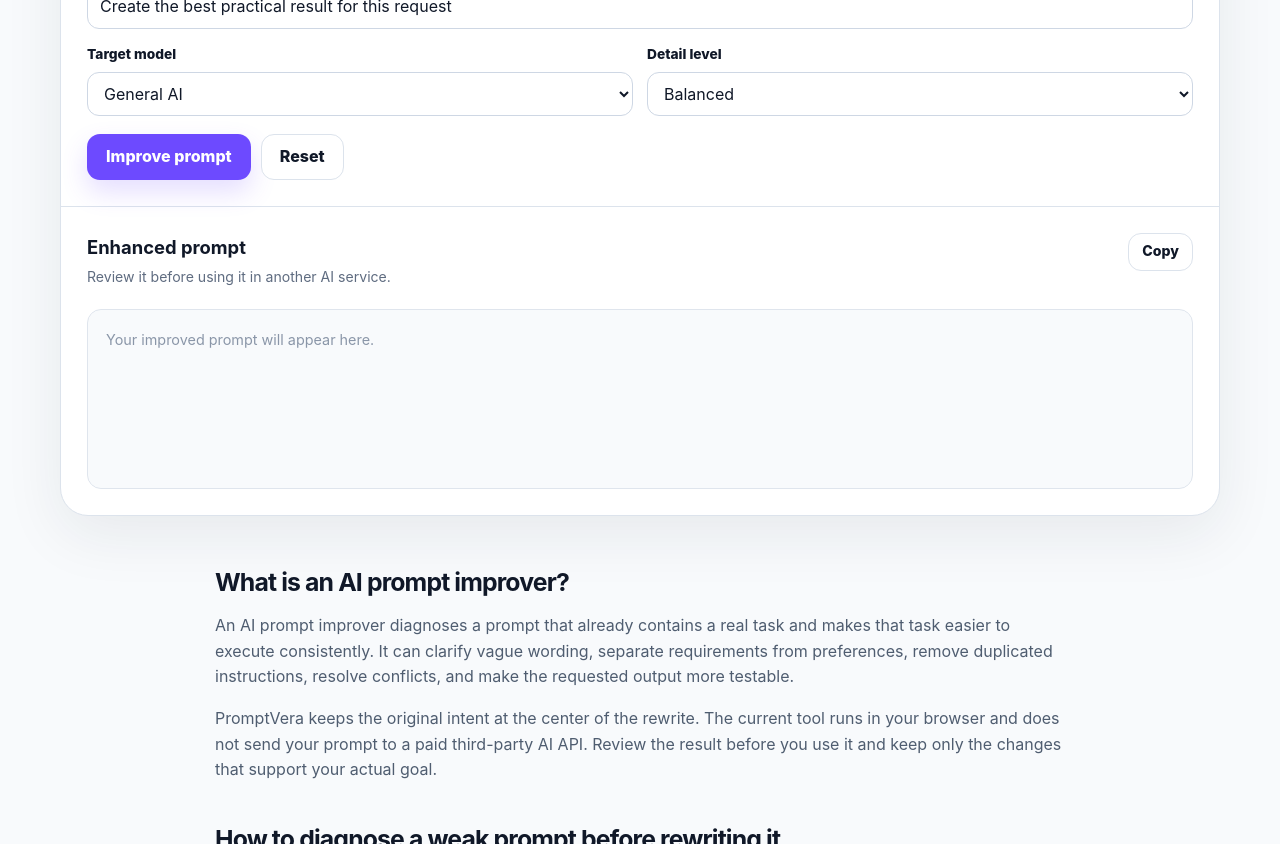
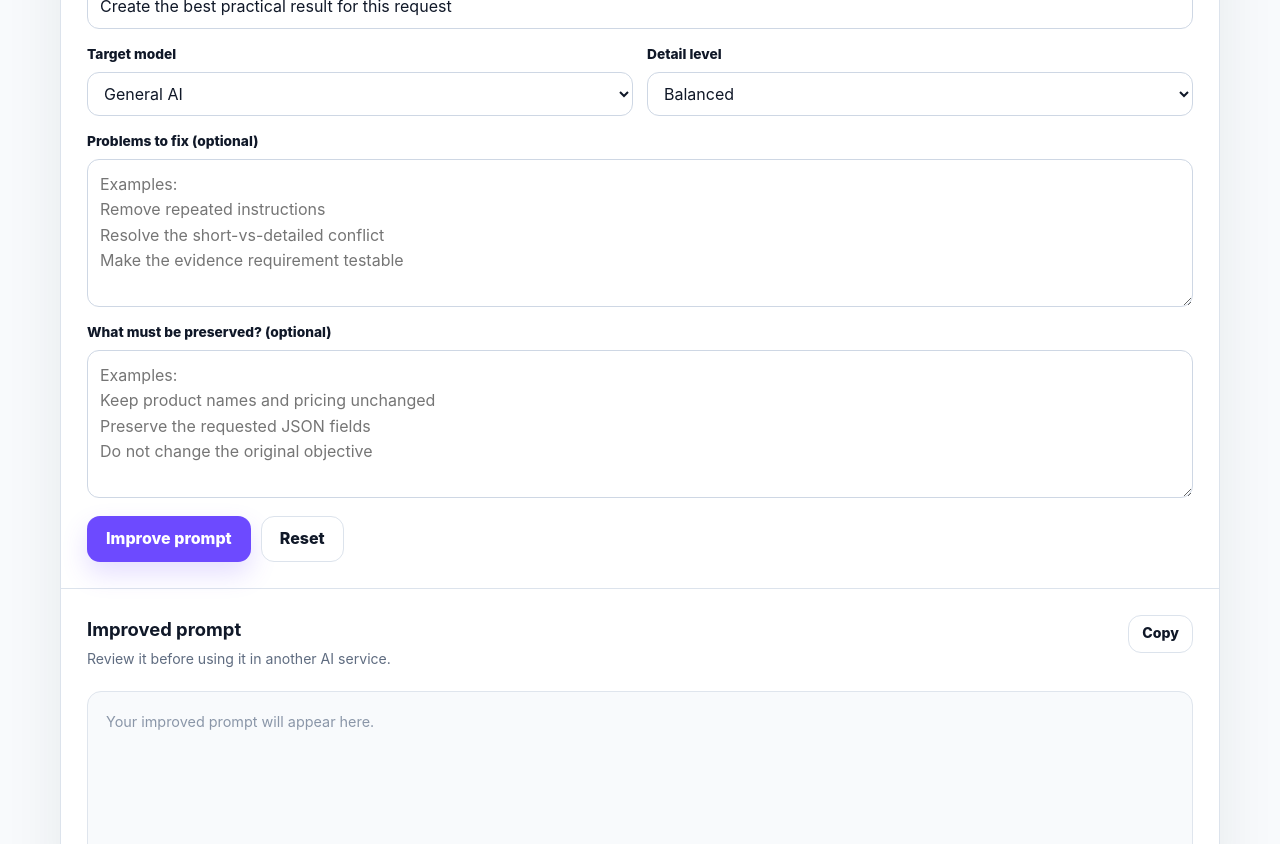
Before and after one commit to GrithX-Solutions/promptvera, a Next.js app: page /prompt-improver in a window 1280 px wide. Shown: the part 740-1584 px from the top of the page. Built offline with nearby package versions, Linux system fonts and the light colour scheme.

Commit message:
Differentiate prompt improver controls

```diff
--- a/components/PromptEnhancer.tsx
+++ b/components/PromptEnhancer.tsx
@@ -12,11 +12,13 @@ export function PromptEnhancer({ mode = "enhance" }: Props) {
   const [goal, setGoal] = useState("Create the best practical result for this request");
   const [model, setModel] = useState("General AI");
   const [detail, setDetail] = useState("Balanced");
+  const [problems, setProblems] = useState("");
+  const [preserve, setPreserve] = useState("");
   const [output, setOutput] = useState("");
   const [copied, setCopied] = useState(false);
 
   function generate() {
-    setOutput(enhancePrompt(input, { goal, model, detail }, mode));
+    setOutput(enhancePrompt(input, { goal, model, detail, problems, preserve }, mode));
     setCopied(false);
   }
 
@@ -29,6 +31,8 @@ export function PromptEnhancer({ mode = "enhance" }: Props) {
 
   function reset() {
     setInput("");
+    setProblems("");
+    setPreserve("");
     setOutput("");
     setCopied(false);
   }
@@ -45,7 +49,7 @@ export function PromptEnhancer({ mode = "enhance" }: Props) {
 
         <div className="field-grid">
           <div className="field full">
-            <label htmlFor="prompt-input">Your rough prompt</label>
+            <label htmlFor="prompt-input">{mode === "improve" ? "Your existing prompt" : "Your rough prompt"}</label>
             <textarea
               className="textarea"
               id="prompt-input"
@@ -87,6 +91,31 @@ export function PromptEnhancer({ mode = "enhance" }: Props) {
               <option>Detailed</option>
             </select>
           </div>
+
+          {mode === "improve" && (
+            <>
+              <div className="field full">
+                <label htmlFor="prompt-problems">Problems to fix (optional)</label>
+                <textarea
+                  className="textarea"
+                  id="prompt-problems"
+                  value={problems}
+                  onChange={(event) => setProblems(event.target.value)}
+                  placeholder={"Examples:\nRemove repeated instructions\nResolve the short-vs-detailed conflict\nMake the evidence requirement testable"}
+                />
+              </div>
+              <div className="field full">
+                <label htmlFor="prompt-preserve">What must be preserved? (optional)</label>
+                <textarea
+                  className="textarea"
+                  id="prompt-preserve"
+                  value={preserve}
+                  onChange={(event) => setPreserve(event.target.value)}
+                  placeholder={"Examples:\nKeep product names and pricing unchanged\nPreserve the requested JSON fields\nDo not change the original objective"}
+                />
+              </div>
+            </>
+          )}
         </div>
 
         <div className="tool-actions">
@@ -100,7 +129,7 @@ export function PromptEnhancer({ mode = "enhance" }: Props) {
       <section className="tool-panel" aria-live="polite">
         <div className="tool-panel-head">
           <div>
-            <h2>Enhanced prompt</h2>
+            <h2>{mode === "improve" ? "Improved prompt" : "Enhanced prompt"}</h2>
             <p>Review it before using it in another AI service.</p>
           </div>
           <div className="output-toolbar">
```
